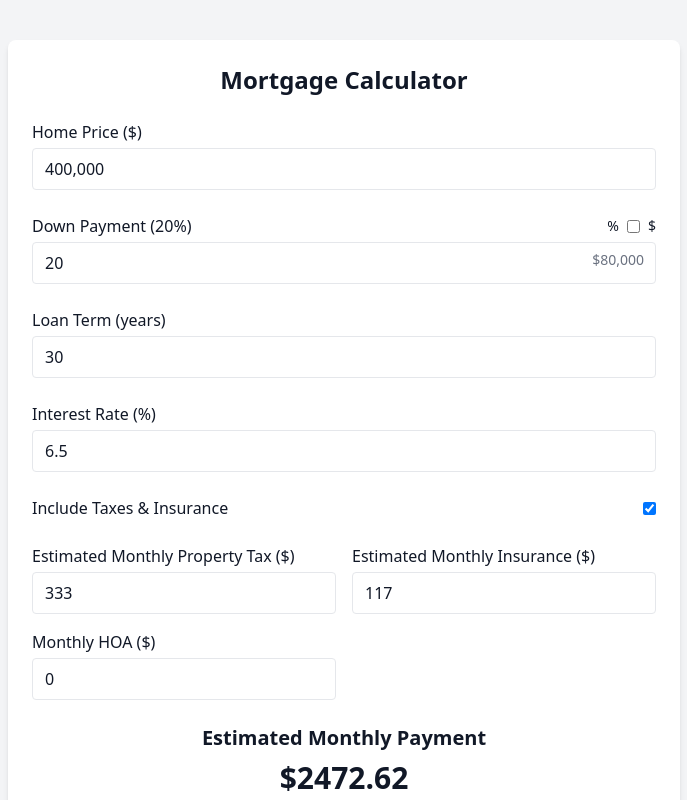
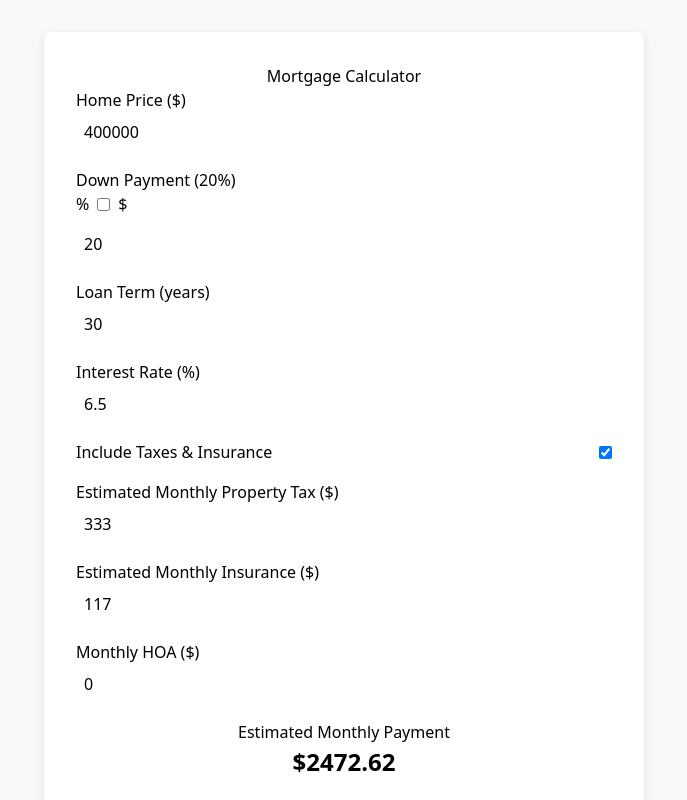
Before and after one commit to joeys-creates/tester-test, a React (Vite) app: page / in a window 1280 px wide. Shown: the top 800 px of the page, without its empty margins (296-983 px from the left). Built offline with nearby package versions, Linux system fonts and the light colour scheme.

Commit message:
Update App.jsx
test chcek

```diff
--- a/src/App.jsx
+++ b/src/App.jsx
@@ -4,7 +4,7 @@ function formatNumber(value) {
   return value.toLocaleString("en-US");
 }
 
-export default function App() {
+export default function MortgageCalculator() {
   const [homePrice, setHomePrice] = useState(400000);
   const [downPayment, setDownPayment] = useState(80000);
   const [downPaymentPercentInput, setDownPaymentPercentInput] = useState(20);
@@ -57,151 +57,65 @@ export default function App() {
   };
 
   return (
-    <div className="min-h-screen bg-gray-100 py-10 px-4 text-gray-900">
-      <div className="max-w-2xl mx-auto bg-white p-6 rounded-lg shadow-md space-y-6">
-        <h1 className="text-2xl font-bold text-center">Mortgage Calculator</h1>
+    <div style={{ backgroundColor: '#f9f9f9', minHeight: '100vh', padding: '2rem' }}>
+      <div style={{ maxWidth: 600, margin: '0 auto', background: 'white', padding: '2rem', borderRadius: 8, boxShadow: '0 2px 8px rgba(0,0,0,0.1)' }}>
+        <h1 style={{ textAlign: 'center' }}>Mortgage Calculator</h1>
 
-        <div>
-          <label className="block font-medium mb-1">Home Price ($)</label>
-          <input
-            type="text"
-            value={formatNumber(homePrice)}
-            onChange={(e) => {
-              const raw = e.target.value.replace(/,/g, "");
-              const numericValue = parseInt(raw || "0");
-              setHomePrice(numericValue);
+        <label>Home Price ($)</label>
+        <input type="number" value={homePrice} onChange={(e) => {
+          const val = parseInt(e.target.value);
+          setHomePrice(val);
           if (usePercentDownPayment) {
             const percent = parseFloat(downPaymentPercentInput) || 0;
-                setDownPayment(Math.round((percent / 100) * numericValue));
+            setDownPayment(Math.round((percent / 100) * val));
           }
-            }}
-            className="w-full border px-3 py-2 rounded"
-          />
-        </div>
+        }} style={{ width: '100%', padding: '8px', marginBottom: '1rem' }} />
 
-        <div>
-          <div className="flex justify-between items-center mb-1">
-            <label className="font-medium">
-              Down Payment ({usePercentDownPayment ? `${downPaymentPercent}%` : `$${formatNumber(downPayment)}`})
-            </label>
-            <div className="flex items-center gap-2">
-              <span className="text-sm">%</span>
-              <input
-                type="checkbox"
-                checked={!usePercentDownPayment}
-                onChange={() => setUsePercentDownPayment(!usePercentDownPayment)}
-              />
-              <span className="text-sm">$</span>
-            </div>
+        <label>Down Payment ({usePercentDownPayment ? `${downPaymentPercent}%` : `$${formatNumber(downPayment)}`})</label>
+        <div style={{ display: 'flex', alignItems: 'center', gap: '0.5rem', marginBottom: '0.5rem' }}>
+          <label>%</label>
+          <input type="checkbox" checked={!usePercentDownPayment} onChange={() => setUsePercentDownPayment(!usePercentDownPayment)} />
+          <label>$</label>
         </div>
         {usePercentDownPayment ? (
-            <div className="relative">
-              <input
-                type="number"
-                value={downPaymentPercentInput}
-                onChange={handlePercentChange}
-                className="w-full border px-3 py-2 rounded"
-              />
-              <span className="absolute right-3 top-2 text-sm text-gray-500">
-                ${formatNumber(downPayment)}
-              </span>
-            </div>
+          <input type="number" value={downPaymentPercentInput} onChange={handlePercentChange} style={{ width: '100%', padding: '8px', marginBottom: '1rem' }} />
         ) : (
-            <input
-              type="text"
-              value={formatNumber(downPayment)}
-              onChange={(e) => {
-                const raw = e.target.value.replace(/,/g, "");
-                handleNumberInput(setDownPayment)({ target: { value: raw } });
-              }}
-              className="w-full border px-3 py-2 rounded"
-            />
+          <input type="number" value={downPayment} onChange={(e) => {
+            const val = parseInt(e.target.value);
+            setDownPayment(val);
+          }} style={{ width: '100%', padding: '8px', marginBottom: '1rem' }} />
         )}
-        </div>
 
-        <div>
-          <label className="block font-medium mb-1">Loan Term (years)</label>
-          <input
-            type="number"
-            value={loanTerm}
-            onChange={(e) => {
-              const raw = e.target.value.replace(/^0+(?=\d)/, "");
-              setLoanTerm(raw === "" ? 0 : parseInt(raw));
-            }}
-            className="w-full border px-3 py-2 rounded"
-          />
-        </div>
+        <label>Loan Term (years)</label>
+        <input type="number" value={loanTerm} onChange={(e) => setLoanTerm(parseInt(e.target.value))} style={{ width: '100%', padding: '8px', marginBottom: '1rem' }} />
 
-        <div>
-          <label className="block font-medium mb-1">Interest Rate (%)</label>
-          <input
-            type="number"
-            value={interestRate}
-            step={0.01}
-            onChange={(e) => {
-              const raw = e.target.value.replace(/^0+(?=\d)/, "");
-              setInterestRate(raw === "" ? 0 : parseFloat(raw));
-            }}
-            className="w-full border px-3 py-2 rounded"
-          />
-        </div>
+        <label>Interest Rate (%)</label>
+        <input type="number" value={interestRate} step={0.01} onChange={(e) => setInterestRate(parseFloat(e.target.value))} style={{ width: '100%', padding: '8px', marginBottom: '1rem' }} />
 
-        <div className="flex items-center justify-between">
-          <label className="font-medium">Include Taxes & Insurance</label>
-          <input
-            type="checkbox"
-            checked={includeTaxes}
-            onChange={(e) => setIncludeTaxes(e.target.checked)}
-          />
+        <div style={{ display: 'flex', alignItems: 'center', justifyContent: 'space-between', marginBottom: '1rem' }}>
+          <label>Include Taxes & Insurance</label>
+          <input type="checkbox" checked={includeTaxes} onChange={(e) => setIncludeTaxes(e.target.checked)} />
         </div>
 
         {includeTaxes && (
-          <div className="grid grid-cols-1 md:grid-cols-2 gap-4">
-            <div>
-              <label className="block font-medium mb-1">Estimated Monthly Property Tax ($)</label>
-              <input
-                type="text"
-                value={formatNumber(monthlyPropertyTax)}
-                onChange={(e) => {
-                  const raw = e.target.value.replace(/,/g, "");
-                  handleNumberInput(setMonthlyPropertyTax, setTaxEdited)({ target: { value: raw } });
-                }}
-                className="w-full border px-3 py-2 rounded"
-              />
-            </div>
-            <div>
-              <label className="block font-medium mb-1">Estimated Monthly Insurance ($)</label>
-              <input
-                type="text"
-                value={formatNumber(monthlyInsurance)}
-                onChange={(e) => {
-                  const raw = e.target.value.replace(/,/g, "");
-                  handleNumberInput(setMonthlyInsurance, setInsuranceEdited)({ target: { value: raw } });
-                }}
-                className="w-full border px-3 py-2 rounded"
-              />
-            </div>
-            <div>
-              <label className="block font-medium mb-1">Monthly HOA ($)</label>
-              <input
-                type="text"
-                value={formatNumber(monthlyHOA)}
-                onChange={(e) => {
-                  const raw = e.target.value.replace(/,/g, "");
-                  handleNumberInput(setMonthlyHOA)({ target: { value: raw } });
-                }}
-                className="w-full border px-3 py-2 rounded"
-              />
-            </div>
-          </div>
+          <>
+            <label>Estimated Monthly Property Tax ($)</label>
+            <input type="number" value={monthlyPropertyTax} onChange={(e) => handleNumberInput(setMonthlyPropertyTax, setTaxEdited)(e)} style={{ width: '100%', padding: '8px', marginBottom: '1rem' }} />
+
+            <label>Estimated Monthly Insurance ($)</label>
+            <input type="number" value={monthlyInsurance} onChange={(e) => handleNumberInput(setMonthlyInsurance, setInsuranceEdited)(e)} style={{ width: '100%', padding: '8px', marginBottom: '1rem' }} />
+
+            <label>Monthly HOA ($)</label>
+            <input type="number" value={monthlyHOA} onChange={(e) => handleNumberInput(setMonthlyHOA)(e)} style={{ width: '100%', padding: '8px', marginBottom: '1rem' }} />
+          </>
         )}
 
-        <div className="text-center mt-6">
-          <h2 className="text-xl font-semibold">Estimated Monthly Payment</h2>
-          <p className="text-3xl mt-2 font-bold">${totalMonthlyPayment.toFixed(2)}</p>
-          <div className="text-sm text-left mt-4">
-            <h3 className="font-medium mb-1">Payment Breakdown</h3>
-            <ul className="space-y-1">
+        <h2 style={{ textAlign: 'center' }}>Estimated Monthly Payment</h2>
+        <p style={{ textAlign: 'center', fontSize: '1.5rem', fontWeight: 'bold' }}>${totalMonthlyPayment.toFixed(2)}</p>
+
+        <div style={{ marginTop: '2rem' }}>
+          <h3>Payment Breakdown</h3>
+          <ul>
             <li>Principal & Interest: ${baseMonthlyPayment.toFixed(2)}</li>
             {includeTaxes && (
               <>
@@ -211,11 +125,6 @@ export default function App() {
               </>
             )}
           </ul>
-            <p className="text-sm text-gray-700 mt-2">
-              Your estimated monthly payment of ${totalMonthlyPayment.toFixed(2)} includes ${baseMonthlyPayment.toFixed(2)} for principal & interest
-              {includeTaxes ? `, ${monthlyPropertyTax.toFixed(2)} for property tax, ${monthlyInsurance.toFixed(2)} for insurance, and ${monthlyHOA.toFixed(2)} for HOA fees.` : "."}
-            </p>
-          </div>
         </div>
       </div>
     </div>
```
Lines whose indentation alone changed are shown as unchanged.
